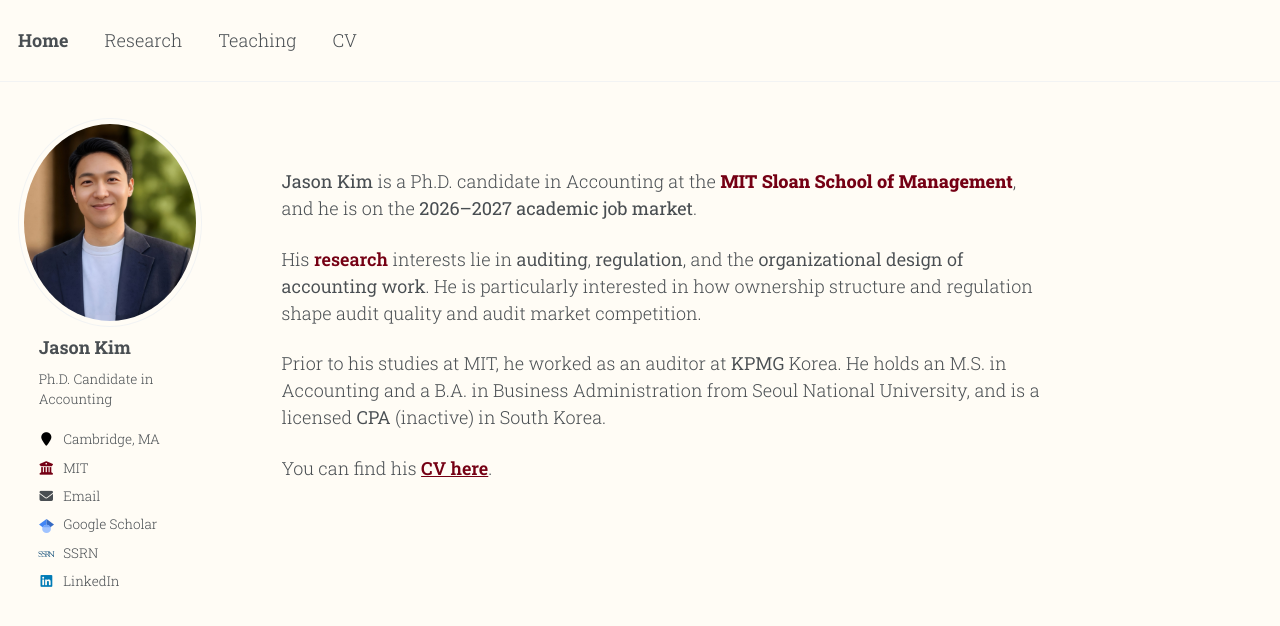
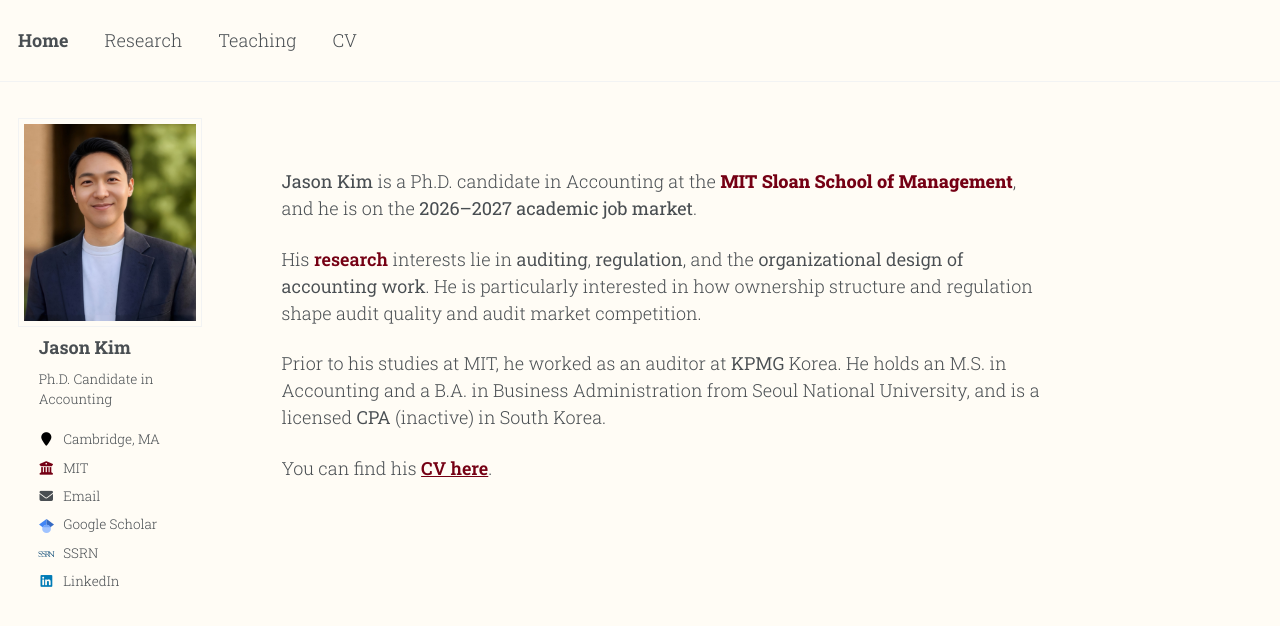
Before and after one commit to jgkim262/jgkim262.github.io, a Jekyll site: the page built from _pages/about.md, in a window 1280 px wide. Shown: the top 626 px of the page. Built offline with Jekyll 4.4.1, drawn with Linux system fonts in a browser that asks for light colours; a style sheet for code colours, icons or effects is not loaded.

Commit message:
Rectangular profile photo, same dimensions
Co-Authored-By: Claude Fable 5 <noreply@anthropic.com>

```diff
--- a/_sass/layout/_sidebar.scss
+++ b/_sass/layout/_sidebar.scss
@@ -156,7 +156,7 @@
   img {
     // 5% above the 175px template/timdesilva.me default, per Jason's taste.
     max-width: 184px;
-    border-radius: 50%;
+    border-radius: 0; // rectangle per Jason; 50% gives the timdesilva.me oval
 
     // Ring only on the wide layout, matching timdesilva.me. In the narrow
     // layout (also what high browser zoom triggers) the photo fills the circle
```
